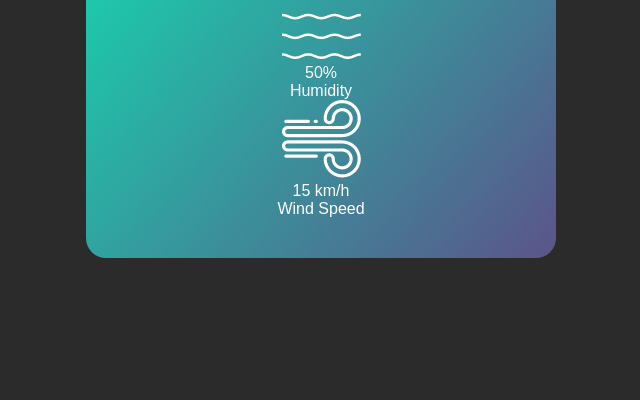
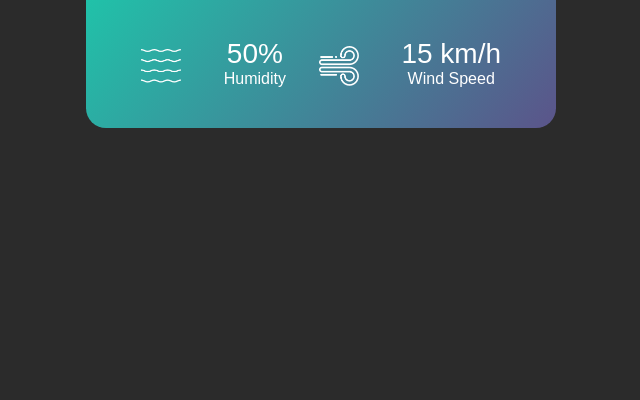
Before and after one commit to rajputrizwan/Weather-App, a plain HTML site: page index.html in a window 1280 px wide. Shown: the part 400-800 px from the top of the page, without its empty margins (319-959 px from the left). Drawn offline with Linux system fonts and the light colour scheme.

```diff
--- a/index.html
+++ b/index.html
@@ -30,7 +30,7 @@
                     <img src="images/wind.png" alt="">
                 </div>
                 <div>
-                    <p class="humidity">15 km/h</p>
+                    <p class="wind">15 km/h</p>
                     <p>Wind Speed</p>
                 </div>
 
--- a/style.css
+++ b/style.css
@@ -60,3 +60,23 @@
     font-weight: 400;
     margin-top: -10px;
 }
+.details{
+    display: flex;
+    justify-content: space-between;
+    align-items: center;
+    padding: 0px 20px;
+    margin-top: 50px;
+}
+.col{
+    display: flex;
+    align-items: center;
+    text-align: left;
+}
+.col img{
+    width: 40px;
+    margin-right: 10px;
+}
+.humidity, .wind{
+    font-size: 28px;
+    margin-top: -6px;
+}
```
